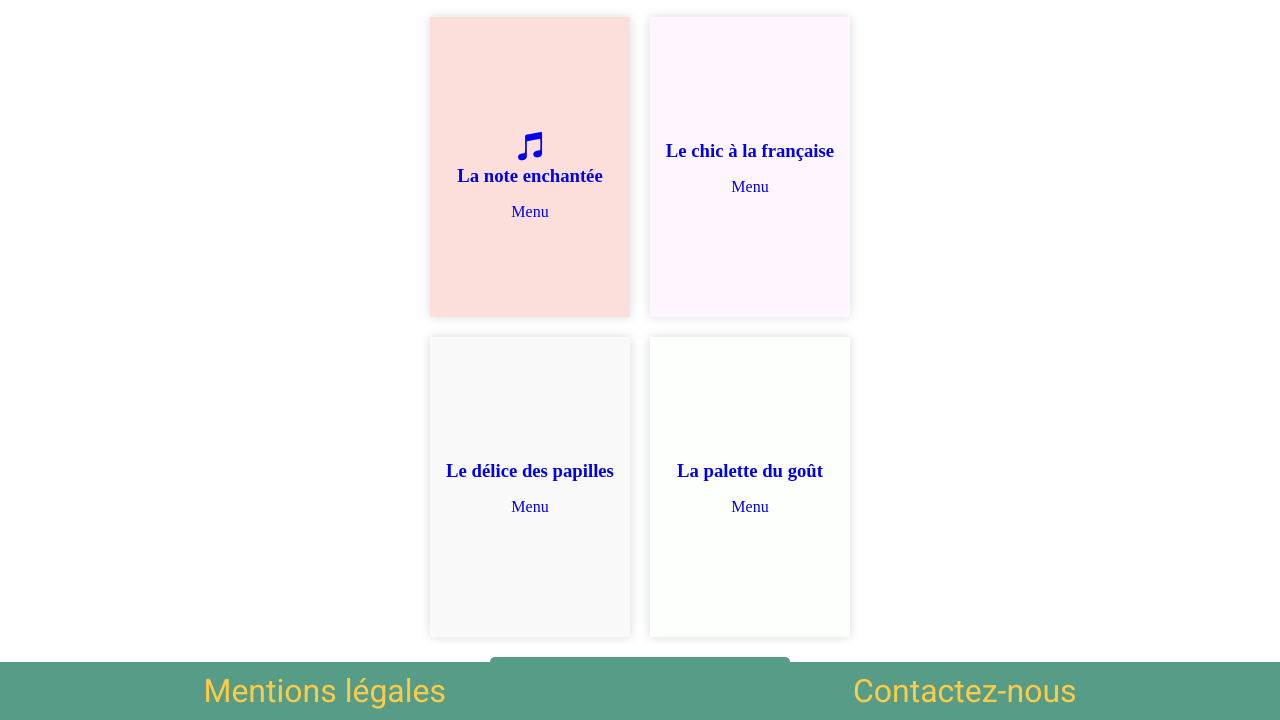
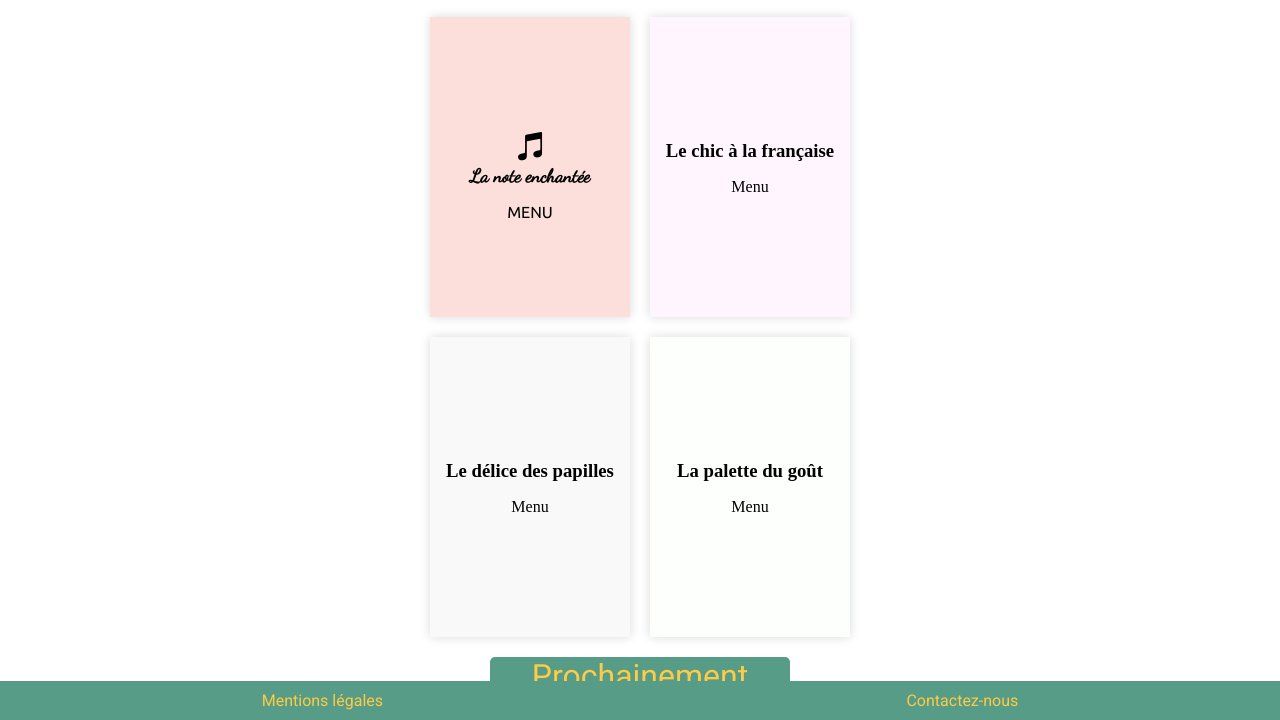
Before and after one commit to Jacques-G/ohmyfood_OCR, a plain HTML site: page index.html in a window 1280 px wide. Shown: the part 80-800 px from the top of the page. Drawn offline with Linux system fonts and the light colour scheme.

Commit message:
Envoi des modifs pour le zoom et les menus

```diff
--- a/index.html
+++ b/index.html
@@ -5,6 +5,8 @@
     <meta name="viewport" content="width=device-width, initial-scale=1.0">
     <link href="style.css" rel="stylesheet">
     <link href="https://fonts.googleapis.com/css?family=Roboto&display=swap" rel="stylesheet">
+    <link href="https://fonts.googleapis.com/css?family=Dancing+Script&display=swap" rel="stylesheet">
+    <link href="https://fonts.googleapis.com/css?family=Ubuntu&display=swap" rel="stylesheet">
     <link rel="stylesheet" href="https://use.fontawesome.com/releases/v5.12.1/css/all.css" integrity="sha384-v8BU367qNbs/aIZIxuivaU55N5GPF89WBerHoGA4QTcbUjYiLQtKdrfXnqAcXyTv" crossorigin="anonymous">
     <title>Ohmyfood</title>
 </head>
--- a/style.css
+++ b/style.css
@@ -1,4 +1,4 @@
-/* GENERAL */
+/* -----GENERAL------ */
 
 body
 {
@@ -10,7 +10,7 @@ body
     position: relative;
 }
 
-/* HEADER */
+/* -----HEADER----- */
 
 header
 {
@@ -26,7 +26,7 @@ h1
     font-size: 3em;
 }
 
-/* SECTION */
+/* ------SECTION------ */
 
 section h3
 {
@@ -36,6 +36,19 @@ section h3
 section div a
 {
     text-decoration: none;
+    color: black;
+}
+
+.la_note, .le_chic, .le_delice, .la_palette
+{
+    transform: scale(1);
+    transition: transform 400ms;
+}
+
+.la_note:hover, .le_chic:hover, .le_delice:hover, .la_palette:hover
+{
+    transform: scale(1.2);
+    z-index: 1;
 }
 
 .menus12, .menus34
@@ -61,11 +74,18 @@ section div a
     justify-content: center;
 }
 
+/* la_note*/
+
 .la_note
 {
     align-items: center;
     background-color: rgb(252,223,219);
     margin-right: 10px;
+}
+
+.la_note h3
+{
+    font-family: 'Dancing Script', sans-serif;
 }
 
 .la_note figure
@@ -74,6 +94,14 @@ section div a
     margin-bottom: -20px;
 }
 
+.la_note p
+{
+    text-transform: uppercase;
+    font-family: 'Ubuntu', sans-serif;
+}
+
+
+/* le_chic*/
 
 .le_chic
 {
@@ -81,11 +109,15 @@ section div a
     margin-left: 10px;
 }
 
+/*le_delice*/
+
 .le_delice
 {
     background-color: rgb(249, 249, 249);
     margin-right: 10px;
 }
+
+/*la_palette*/
 
 .la_palette
 {
@@ -93,7 +125,7 @@ section div a
     margin-left: 10px;
 }
 
-/* COMING */
+/* -----COMING----- */
 
 .coming
 {
@@ -107,7 +139,7 @@ section div a
     border-radius: 5px;
 
 }
-/* FOOTER */
+/* ------FOOTER------ */
 
 footer
 {
@@ -123,27 +155,10 @@ footer a
 {
     color: rgb(253, 203, 70);
     font-family: 'Roboto', sans-serif;
-    font-size: 2em;
     text-decoration: none;
 }
-/*.mention
+
+footer a:hover
 {
-    position: fixed;
-    bottom: 0;
-    padding: 10px 0 10px 50px;
-    background-color: rgb(87,156,135);
-    color: rgb(253, 203, 70);
-    font-size: 2em;
-    font-family: 'Roboto', sans-serif;
+
 }
-.contact
-{
-    position: fixed;
-    bottom: 0;
-    right: 0;
-    padding: 10px 50px 10px 0;
-    background-color: rgb(87,156,135);
-    color: rgb(253, 203, 70);
-    font-size: 2em;
-    font-family: 'Roboto', sans-serif;
-}*/
```
